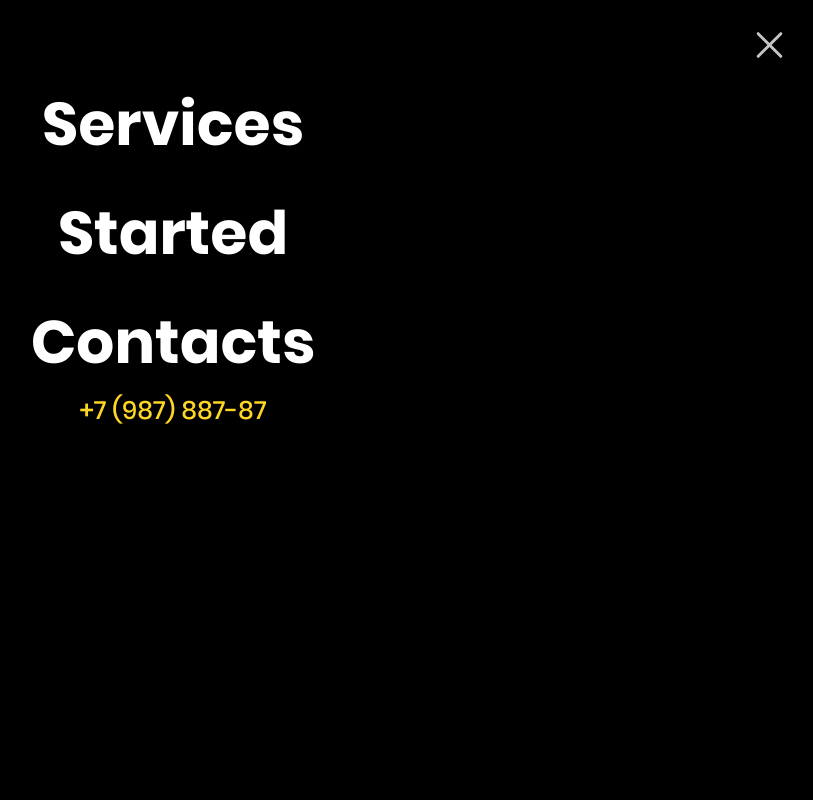
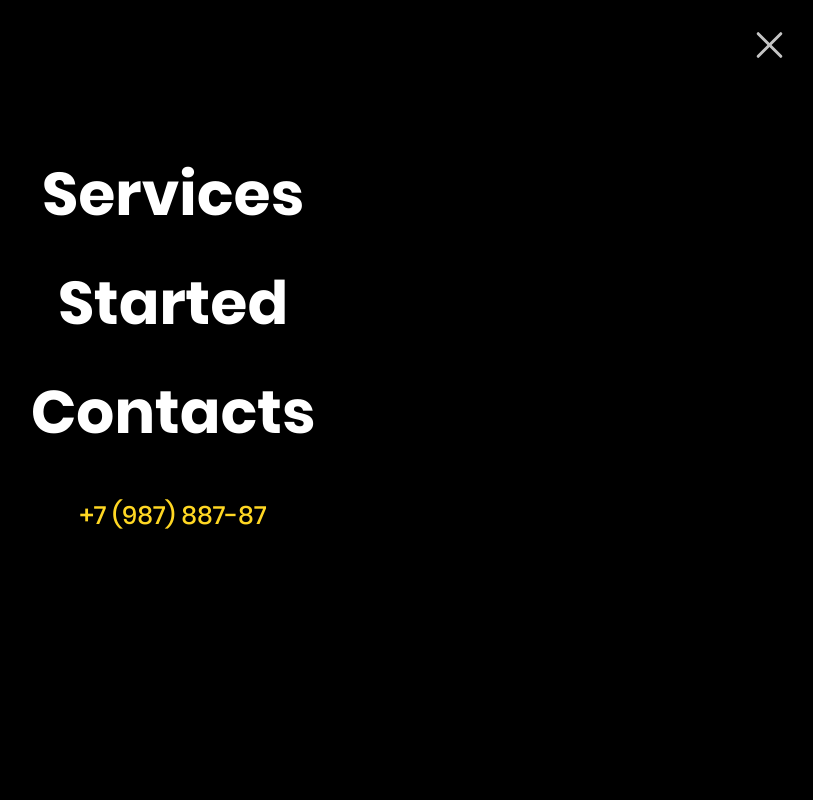
Before and after one commit to cruser-mars/Website.Webovio-agency, a plain HTML site: page index.html in a window 1280 px wide. Both pictures are taken after a click on the button "Open menu". Shown: the top 800 px of the page, without its empty margins (467-1280 px from the left). Drawn offline with Linux system fonts and the light colour scheme; a script that the page names is missing.

Commit message:
update css

```diff
--- a/css/style.css
+++ b/css/style.css
@@ -173,6 +173,7 @@ img {
   flex-direction: column;
   justify-content: center;
   height: 100%;
+  margin-bottom: 35px;
 }
 
 .menu__ul {
@@ -570,7 +571,7 @@ img {
 /* 819647 */
 .popup__content {
   background: #000000;
-  padding: 70px 20px;
+  padding: 140px 20px;
   margin: 0 auto;
   position: relative;
   border-radius: 20px;
```
